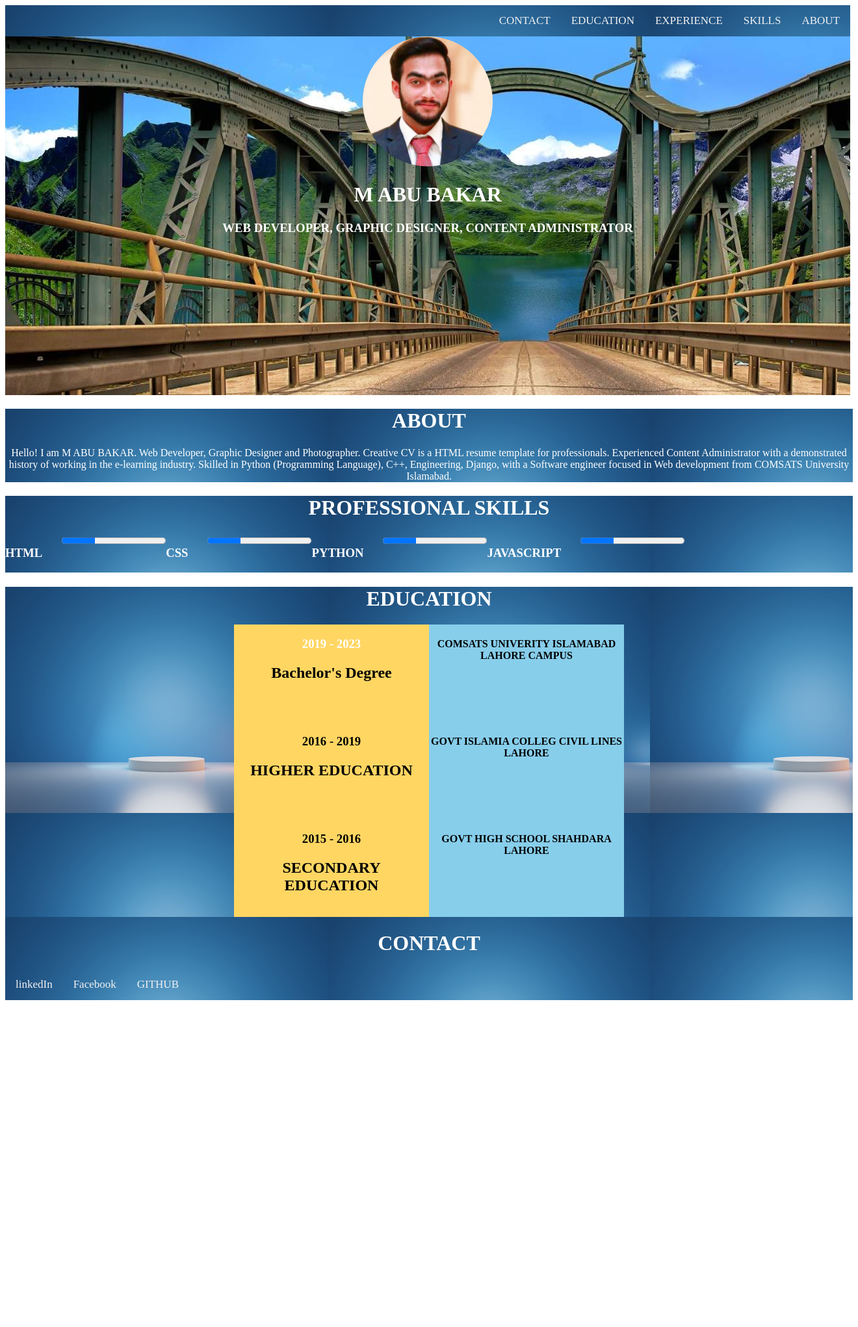
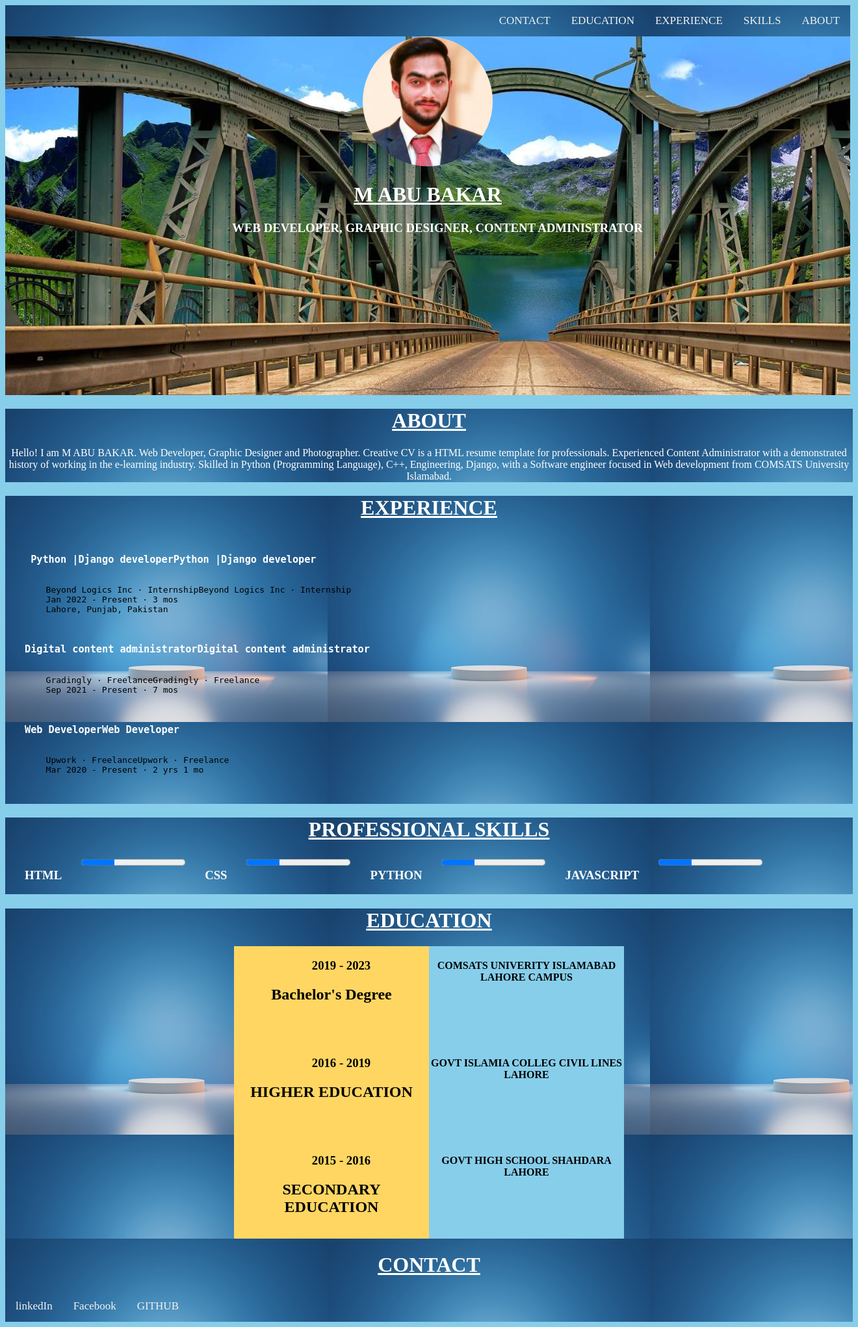
Before and after one commit to Abu-Bakar33/Assignment, a PHP site: page / in a window 1320 px wide. Shown: the whole page at 65% size. Before the commit the page ends 1539 px from the top, so only its background shows below. Run offline with PHP 8.4, Linux system fonts and the light colour scheme.

Commit message:
some changes

```diff
--- a/Index.html
+++ b/Index.html
@@ -14,21 +14,21 @@
 
         <div class="topnav">
             <a href="#about">ABOUT</a>
-            <a href="#news">SKILLS</a>
-            <a href="#contact">EXPERIENCE</a>
+            <a href="#skill">SKILLS</a>
+            <a href="#exp">EXPERIENCE</a>
             <a href="#edu">EDUCATION</a>
-            <a href="#about">CONTACT</a>
+            <a href="#contact">CONTACT</a>
 
         </div>
         <div class="profile"><img src="./profile.jpg" alt="Avatar" style="width:200px">
-            <h1 style="color: white;">M ABU BAKAR</h1>
+            <h1 style="color: white;"> <u> M ABU BAKAR </u></h1>
             <h3 style="color: white;">WEB DEVELOPER, GRAPHIC DESIGNER, CONTENT ADMINISTRATOR</h3>
 
         </div>
 
     </div>
-    <div class="ab_div">
-        <h1>ABOUT</h1>
+    <div class="ab_div" id="about">
+        <h1> <u> ABOUT </u></h1>
         <p>Hello! I am M ABU BAKAR. Web Developer, Graphic Designer and Photographer.
             Creative CV is a HTML resume template for professionals. Experienced Content
             Administrator with a demonstrated history of working in the e-learning industry.
@@ -36,8 +36,29 @@
             Software engineer focused in Web development from COMSATS University Islamabad.
         </p>
     </div>
-    <div class="ab_div">
-        <h1>PROFESSIONAL SKILLS</h1>
+
+    <div class="ab_div" id="exp">
+        <h1><u>EXPERIENCE</u></h1>
+        <pre>
+         <h3> Python |Django developerPython |Django developer</h3>
+        Beyond Logics Inc · InternshipBeyond Logics Inc · Internship
+        Jan 2022 - Present · 3 mos
+        Lahore, Punjab, Pakistan
+
+       <h3>Digital content administratorDigital content administrator</h3>
+        Gradingly · FreelanceGradingly · Freelance
+        Sep 2021 - Present · 7 mos
+
+       <h3>Web DeveloperWeb Developer</h3>
+        Upwork · FreelanceUpwork · Freelance
+        Mar 2020 - Present · 2 yrs 1 mo
+
+
+    </pre>
+    </div>
+
+    <div class="ab_div" id="skill">
+        <h1><u> PROFESSIONAL SKILLS </u></h1>
         <!-- <label for="file">:</label> -->
         <div class="fl">
             <h3>HTML</h3>
@@ -50,11 +71,12 @@
             <progress id="file" value="32" max="100"> 32% </progress>
         </div>
     </div>
-    <div class="main">
-        <h1>EDUCATION</h1>
+
+    <div class="main" id="edu">
+        <h1><u>EDUCATION</u></h1>
         <div class="edu">
             <div class="in_main">
-                <h3>2019 - 2023</h3>
+                <h3 style="color: black;"> 2019 - 2023</h3>
                 <h2>Bachelor's Degree</h2>
             </div>
 
@@ -84,9 +106,11 @@
                 <h4 style="color: black;">GOVT HIGH SCHOOL SHAHDARA LAHORE</h4>
             </div>
         </div>
-        <div class="topnav">
-            <h1>CONTACT</h1>
-            <a style="float: left;" href="https://www.linkedin.com/in/abu-bakar-965071223/" target="_blank">linkedIn</a>
+
+        <div class="topnav" id="contact">
+            <h1><u>CONTACT</u></h1>
+            <a style=" float: left;" href="https://www.linkedin.com/in/abu-bakar-965071223/" target="_blank">
+                linkedIn</a>
             <a style="float: left;" href="https://www.facebook.com/azeem.nazer.9" target="_blank">Facebook</a>
             <a style="float: left;" href="https://github.com/Abu-Bakar33" target="_blank">GITHUB</a>
         </div>
--- a/style.css
+++ b/style.css
@@ -91,3 +91,9 @@
 
 
 }
+body{
+  background-color:skyblue ;
+}
+h3{
+  margin-left: 30px ;
+}
```
